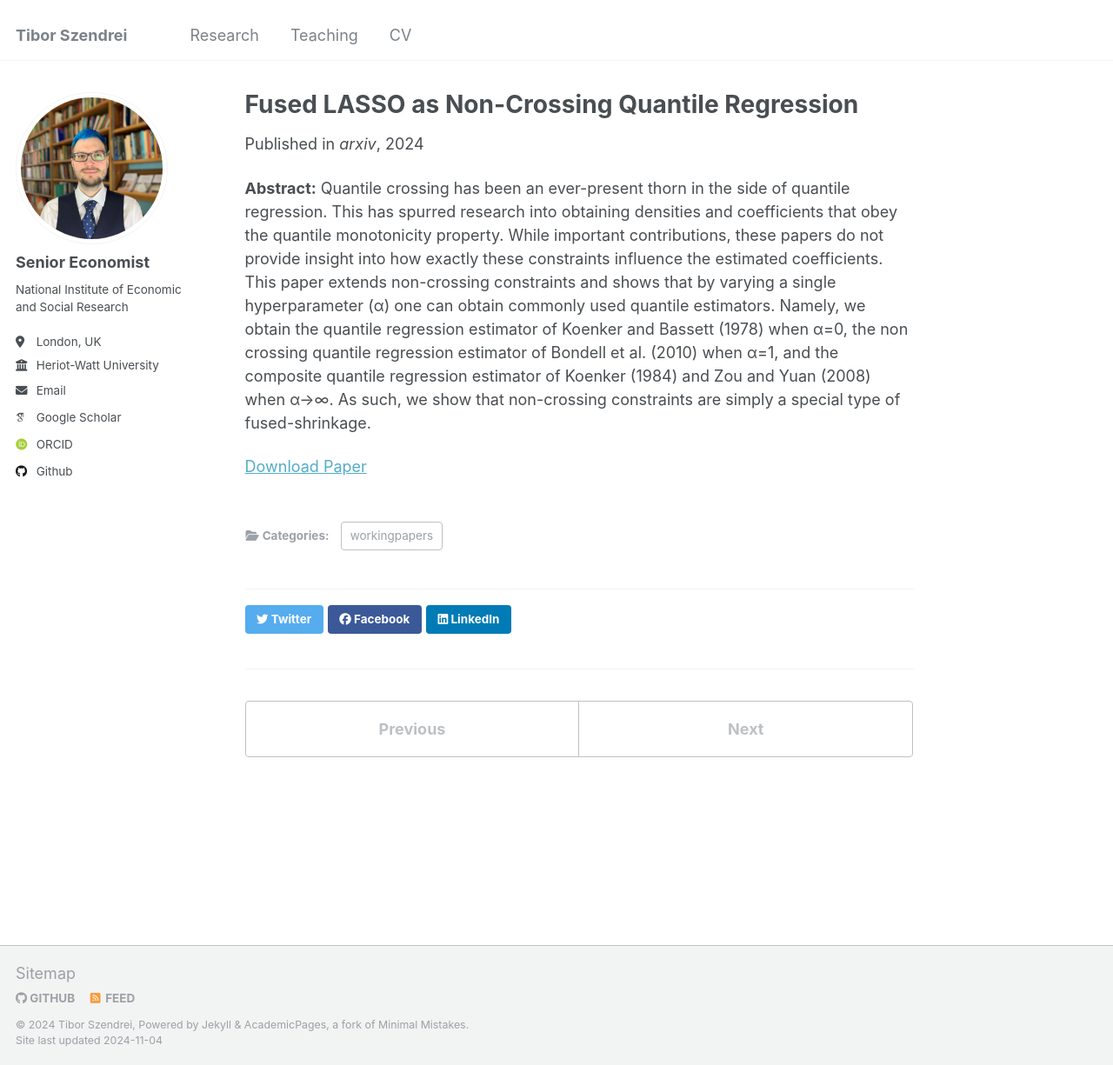
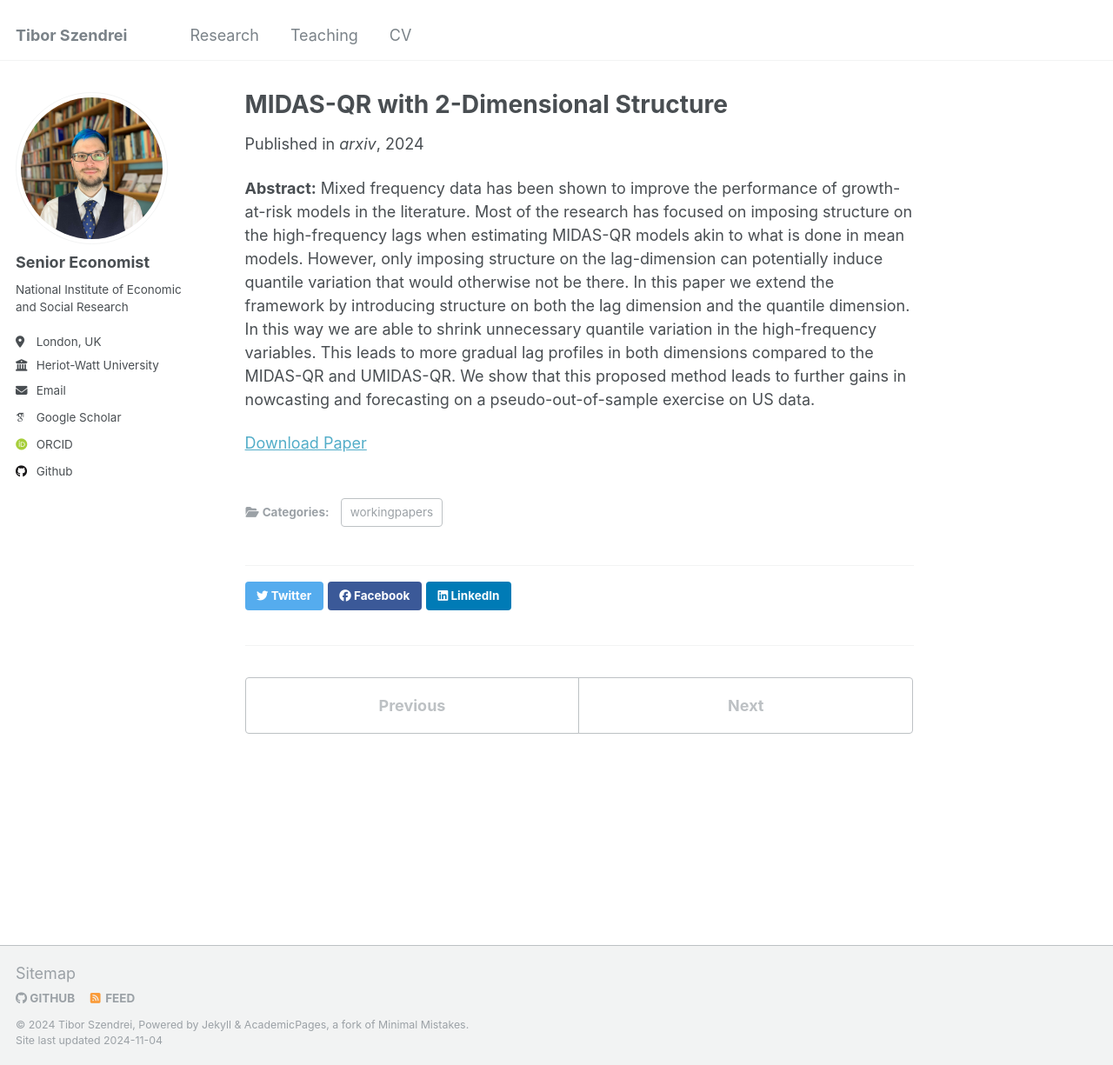
Before and after one commit to econometibi/econometibi.github.io, a Jekyll site: the page built from _publications/MIDAS-QR.md, in a window 1280 px wide and 1225 px high. Shown: the whole window at 87% size. Built offline with Jekyll 4.4.1, drawn with Linux system fonts in a browser that asks for light colours; some web fonts are replaced.

Commit message:
Update MIDAS-QR.md

```diff
--- a/_publications/MIDAS-QR.md
+++ b/_publications/MIDAS-QR.md
@@ -1,13 +1,13 @@
 ---
-title: "Fused LASSO as Non-Crossing Quantile Regression"
+title: "MIDAS-QR with 2-Dimensional Structure"
 collection: publications
 category: workingpapers
-date: 2024-08-22
+date: 2024-06-21
 venue: arxiv
 excerpt: ''
-paperurl: 'https://arxiv.org/abs/2403.14036'
+paperurl: 'https://arxiv.org/abs/2406.15157'
 coauthors: "A. Bhattacharjee, M.E. Schaffer"
 ---
-**Abstract:** Quantile crossing has been an ever-present thorn in the side of quantile regression. This has spurred research into obtaining densities and coefficients that obey the quantile monotonicity property. While important contributions, these papers do not provide insight into how exactly these constraints influence the estimated coefficients. This paper extends non-crossing constraints and shows that by varying a single hyperparameter (α) one can obtain commonly used quantile estimators. Namely, we obtain the quantile regression estimator of Koenker and Bassett (1978) when α=0, the non crossing quantile regression estimator of Bondell et al. (2010) when α=1, and the composite quantile regression estimator of Koenker (1984) and Zou and Yuan (2008) when α→∞. As such, we show that non-crossing constraints are simply a special type of fused-shrinkage.
+**Abstract:** Mixed frequency data has been shown to improve the performance of growth-at-risk models in the literature. Most of the research has focused on imposing structure on the high-frequency lags when estimating MIDAS-QR models akin to what is done in mean models. However, only imposing structure on the lag-dimension can potentially induce quantile variation that would otherwise not be there. In this paper we extend the framework by introducing structure on both the lag dimension and the quantile dimension. In this way we are able to shrink unnecessary quantile variation in the high-frequency variables. This leads to more gradual lag profiles in both dimensions compared to the MIDAS-QR and UMIDAS-QR. We show that this proposed method leads to further gains in nowcasting and forecasting on a pseudo-out-of-sample exercise on US data.
 
-[Download Paper](https://arxiv.org/abs/2403.14036)
+[Download Paper](https://arxiv.org/abs/2406.15157)
```
